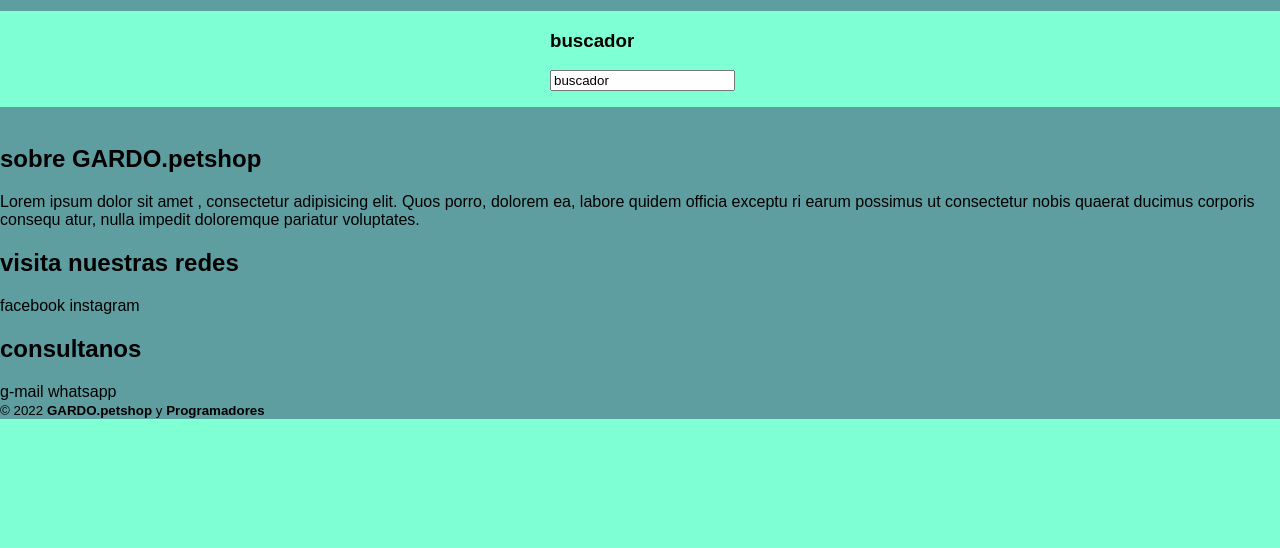
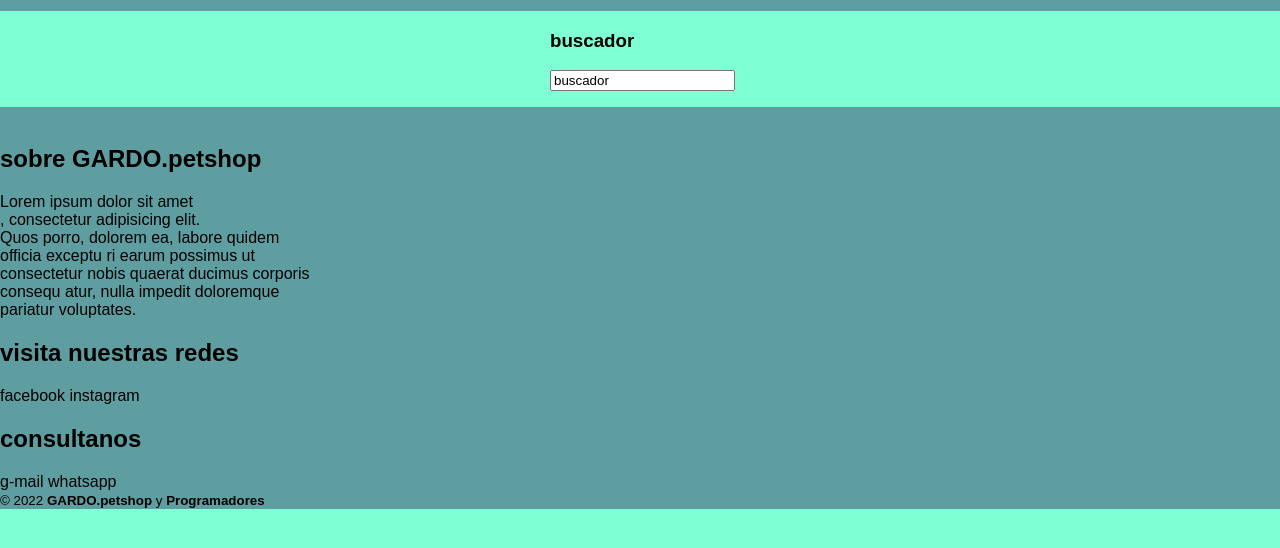
Before and after one commit to MOLINA-JUAN/gardo.epet20, a plain HTML site: page inicio.html.html in a window 1280 px wide. Shown: the part 84-632 px from the top of the page. Drawn offline with Linux system fonts and the light colour scheme.

Commit message:
utilizo br en el parrafo

```diff
--- a/inicio.html.html
+++ b/inicio.html.html
@@ -32,13 +32,12 @@
             </div>
             <div class="box">
                 <h2>sobre GARDO.petshop</h2>
-                <p>Lorem ipsum dolor sit amet
-                    , consectetur adipisicing elit.
+                <p>Lorem ipsum dolor sit amet <br>, consectetur adipisicing elit.<br>
                      Quos porro, dolorem ea, labore
-                     quidem officia exceptu
-                    ri earum possimus ut consectetur
-                    nobis quaerat ducimus corporis consequ
-                    atur, nulla impedit doloremque pariatur voluptates.</p>
+                     quidem <br>officia exceptu
+                    ri earum possimus ut <br> consectetur
+                    nobis quaerat ducimus corporis <br> consequ
+                    atur, nulla impedit doloremque <br> pariatur voluptates.</p>
             </div>
             <div class="box">
                 <h2>visita nuestras redes</h2>
```
